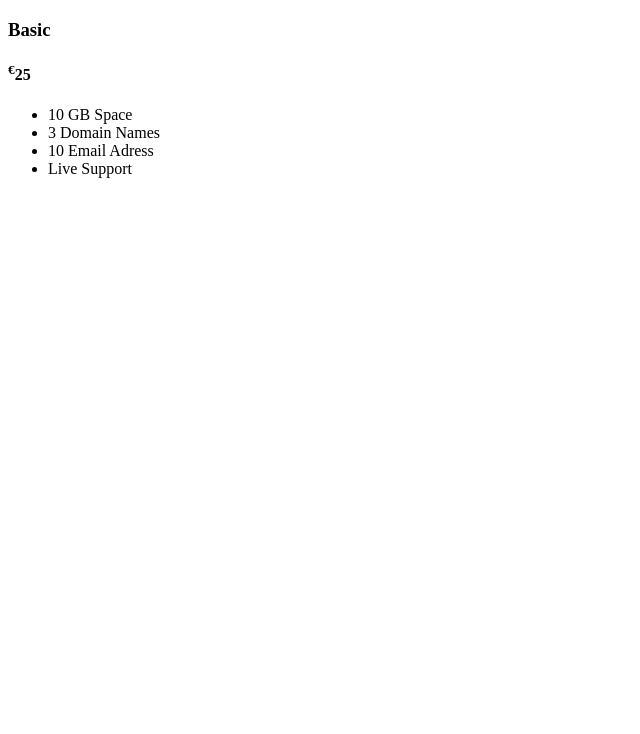
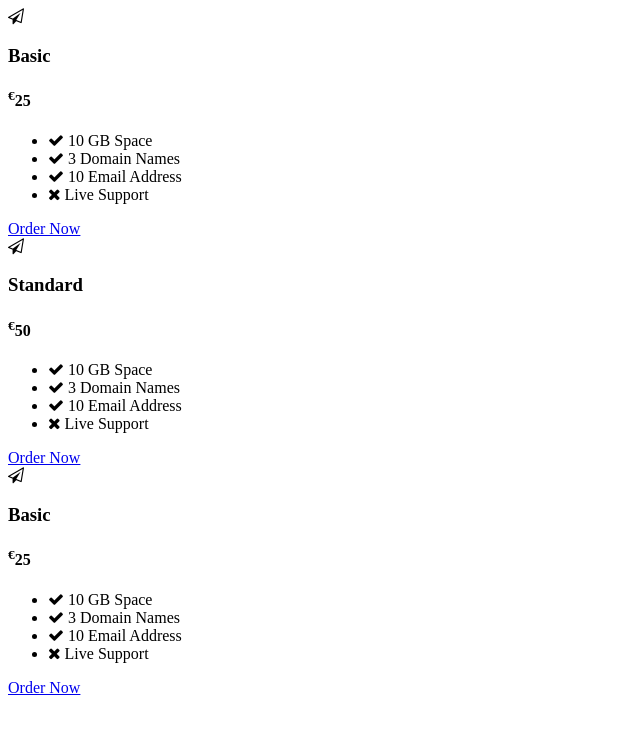
Before and after one commit to Raoul-Shah/Pricing-Table---Light-and-Dark-Mode, a plain HTML site: page index.html in a window 1280 px wide. Shown: the whole page, without its empty margins (0-640 px from the left). Drawn offline with Linux system fonts and the light colour scheme.

Commit message:
Added content

```diff
--- a/index.html
+++ b/index.html
@@ -4,6 +4,7 @@
     <meta charset="UTF-8">
     <meta http-equiv="X-UA-Compatible" content="IE=edge">
     <meta name="viewport" content="width=device-width, initial-scale=1.0">
+    <link rel="stylesheet" href="https://cdnjs.cloudflare.com/ajax/libs/font-awesome/4.7.0/css/font-awesome.css" integrity="sha512-5A8nwdMOWrSz20fDsjczgUidUBR8liPYU+WymTZP1lmY9G6Oc7HlZv156XqnsgNUzTyMefFTcsFH/tnJE/+xBg==" crossorigin="anonymous" referrerpolicy="no-referrer" />
     <link rel="stylesheet" href="./style.css">
     <title>Pricing Table - Light & Dark Mode</title>
 </head>
@@ -12,16 +13,48 @@
         <div class="card">
             <div class="box">
                 <div class="content">
-                    <div class="icon">
+                    <div class="icon"><i class="fa fa-paper-plane-o" aria-hidden="true"></i></div>
                         <h3>Basic</h3>
                         <h4><sup>€</sup>25</h4>
                         <ul>
-                            <li>10 GB Space</li>
-                            <li>3 Domain Names</li>
-                            <li>10 Email Adress</li>
-                            <li>Live Support</li>
+                            <li><i class="fa fa-check" aria-hidden="true"></i> 10 GB Space</li>
+                            <li><i class="fa fa-check" aria-hidden="true"></i> 3 Domain Names</li>
+                            <li><i class="fa fa-check" aria-hidden="true"></i> 10 Email Address</li>
+                            <li><i class="fa fa-times" aria-hidden="true"></i> Live Support</li>
                         </ul>
-                    </div>
+                        <a href="#">Order Now</a>
+                </div>
+            </div>
+        </div>
+        <div class="card">
+            <div class="box">
+                <div class="content">
+                    <div class="icon"><i class="fa fa-paper-plane-o" aria-hidden="true"></i></div>
+                        <h3>Standard</h3>
+                        <h4><sup>€</sup>50</h4>
+                        <ul>
+                            <li><i class="fa fa-check" aria-hidden="true"></i> 10 GB Space</li>
+                            <li><i class="fa fa-check" aria-hidden="true"></i> 3 Domain Names</li>
+                            <li><i class="fa fa-check" aria-hidden="true"></i> 10 Email Address</li>
+                            <li><i class="fa fa-times" aria-hidden="true"></i> Live Support</li>
+                        </ul>
+                        <a href="#">Order Now</a>
+                </div>
+            </div>
+        </div>
+        <div class="card">
+            <div class="box">
+                <div class="content">
+                    <div class="icon"><i class="fa fa-paper-plane-o" aria-hidden="true"></i></div>
+                        <h3>Basic</h3>
+                        <h4><sup>€</sup>25</h4>
+                        <ul>
+                            <li><i class="fa fa-check" aria-hidden="true"></i> 10 GB Space</li>
+                            <li><i class="fa fa-check" aria-hidden="true"></i> 3 Domain Names</li>
+                            <li><i class="fa fa-check" aria-hidden="true"></i> 10 Email Address</li>
+                            <li><i class="fa fa-times" aria-hidden="true"></i> Live Support</li>
+                        </ul>
+                        <a href="#">Order Now</a>
                 </div>
             </div>
         </div>
```
